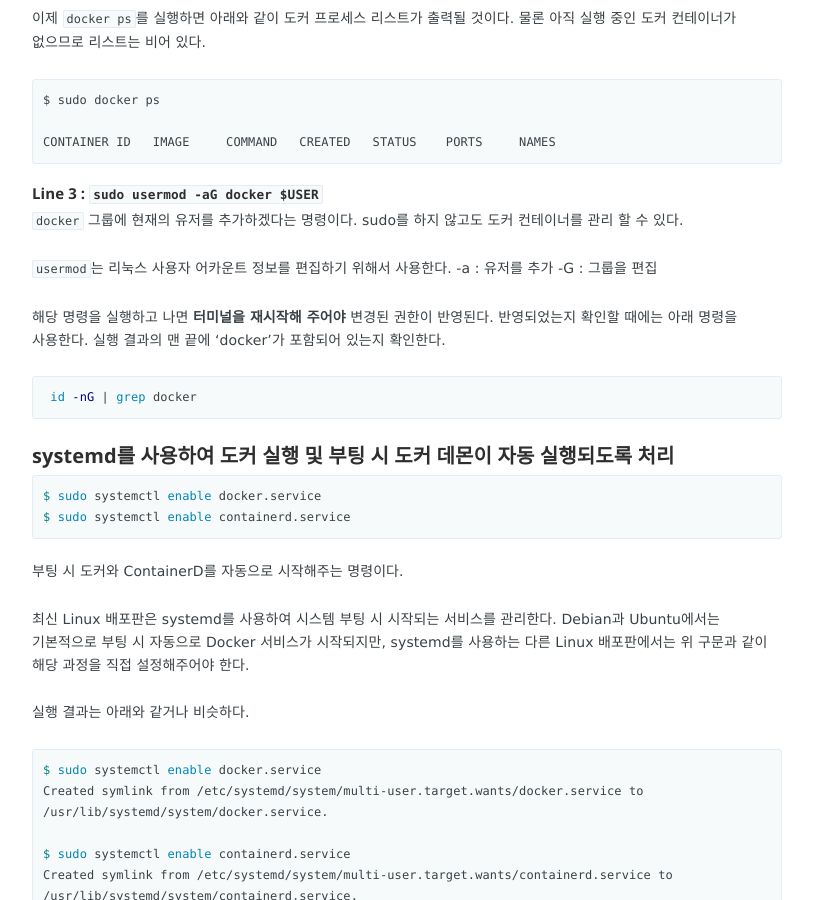
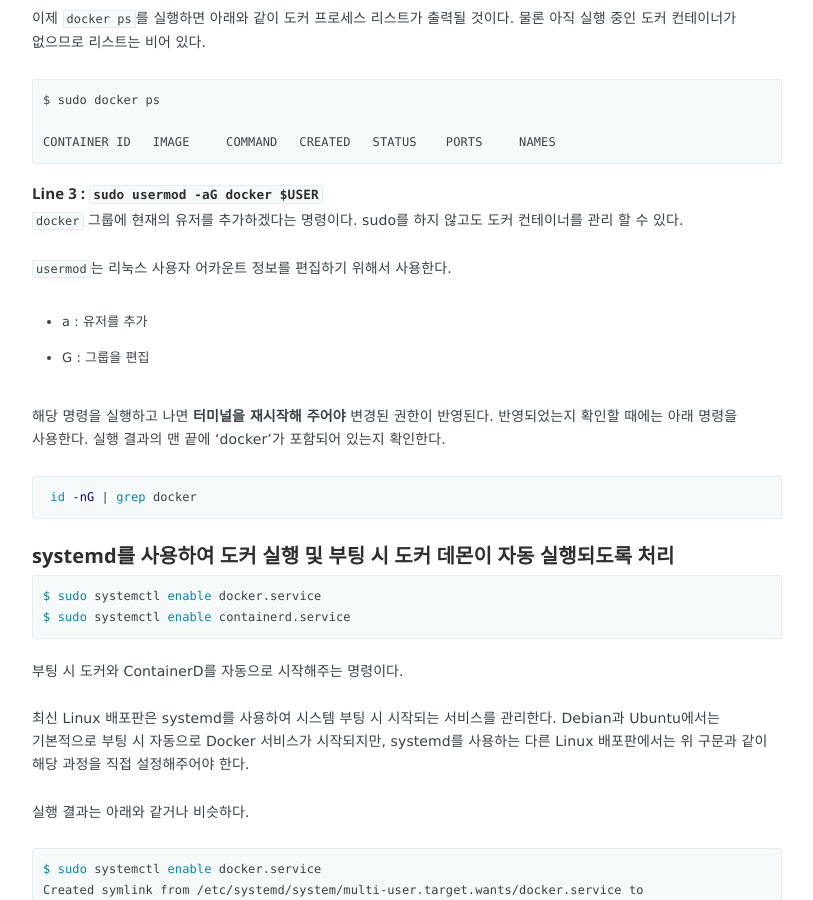
Before and after one commit to sqlpro/sqlpro.github.io, a Jekyll site: the page built from _posts/2024-02-09-aws-install-docker-on-amazonlinux.md, in a window 1280 px wide and 900 px high, scrolled down 1973 px. Shown: the whole window, without its empty margins (233-1046 px from the left). Built offline with Jekyll 4.4.1, drawn with Linux system fonts in a browser that asks for light colours.

Commit message:
Add hits counter

```diff
--- /dev/null
+++ b/_includes/hit.html
@@ -0,0 +1,5 @@
+<div style="text-align: center;">
+    <a href="http://hits.dwyl.com/{{ site.url | remove_first: 'https://' | remove_first: 'http://' }}/{{ page.url | remove_first: '/' | replace: '/', '-' }}" target="_blank">
+        <img src="http://hits.dwyl.com/{{ site.url | remove_first: 'https://' | remove_first: 'http://' }}/{{ page.url | remove_first: '/' | replace: '/', '-' }}.svg" />
+    </a>
+</div>
--- a/_layouts/post.html
+++ b/_layouts/post.html
@@ -84,6 +84,9 @@
                 {% include disqus.html %}
             {% endif %}
 
+           <!-- Visit count -->
+            {% include hit.html %}
+
         </footer>
 
     </article>
--- a/_posts/2024-02-09-aws-install-docker-on-amazonlinux.md
+++ b/_posts/2024-02-09-aws-install-docker-on-amazonlinux.md
@@ -87,8 +87,9 @@
 `docker` 그룹에 현재의 유저를 추가하겠다는 명령이다. sudo를 하지 않고도 도커 컨테이너를 관리 할 수 있다.
 
 `usermod`는 리눅스 사용자 어카운트 정보를 편집하기 위해서 사용한다.
--a : 유저를 추가
--G : 그룹을 편집
+
+* a : 유저를 추가
+* G : 그룹을 편집
 
 해당 명령을 실행하고 나면 **터미널을 재시작해 주어야** 변경된 권한이 반영된다. 반영되었는지 확인할 때에는 아래 명령을 사용한다.
 실행 결과의 맨 끝에 'docker'가 포함되어 있는지 확인한다.
```
